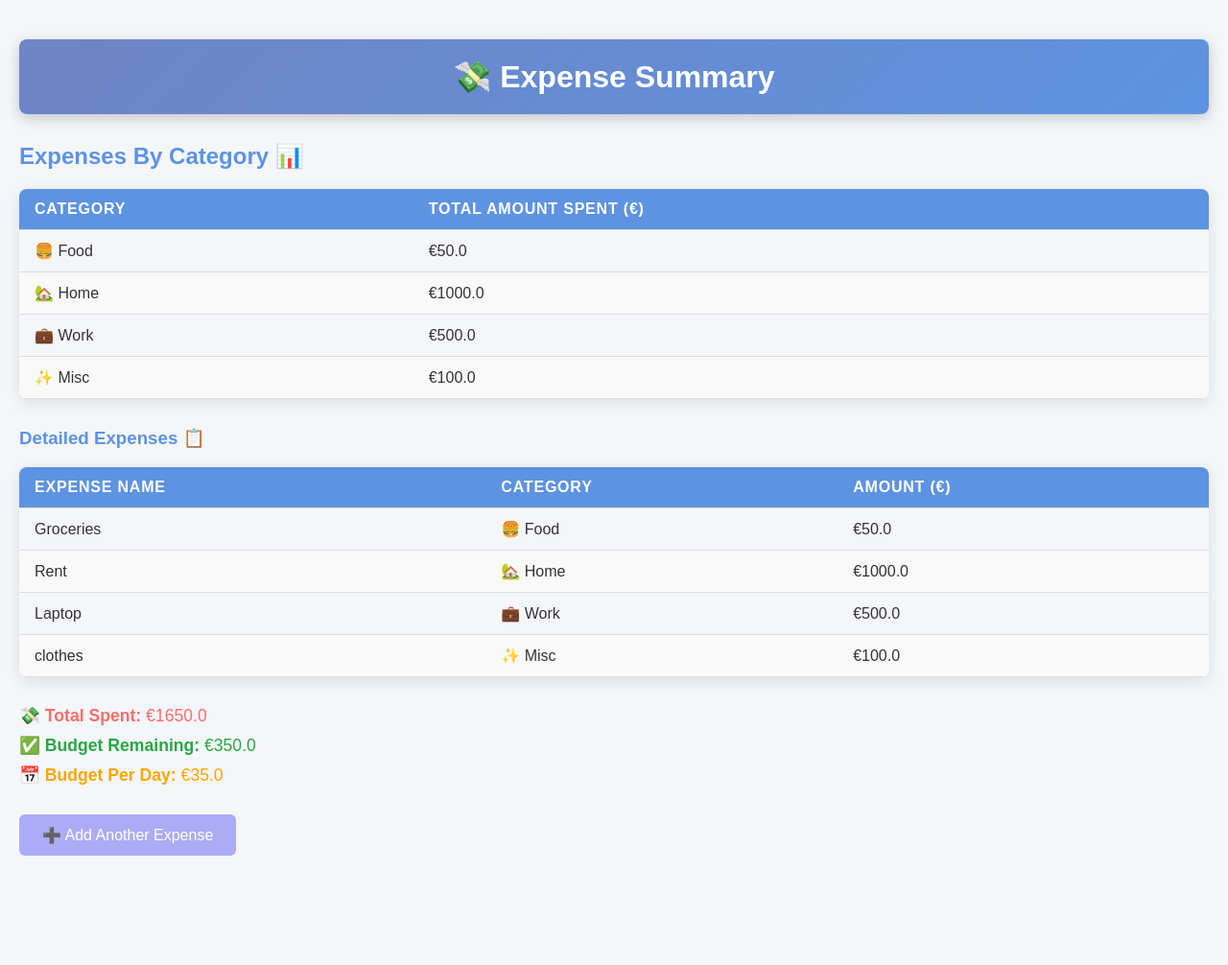
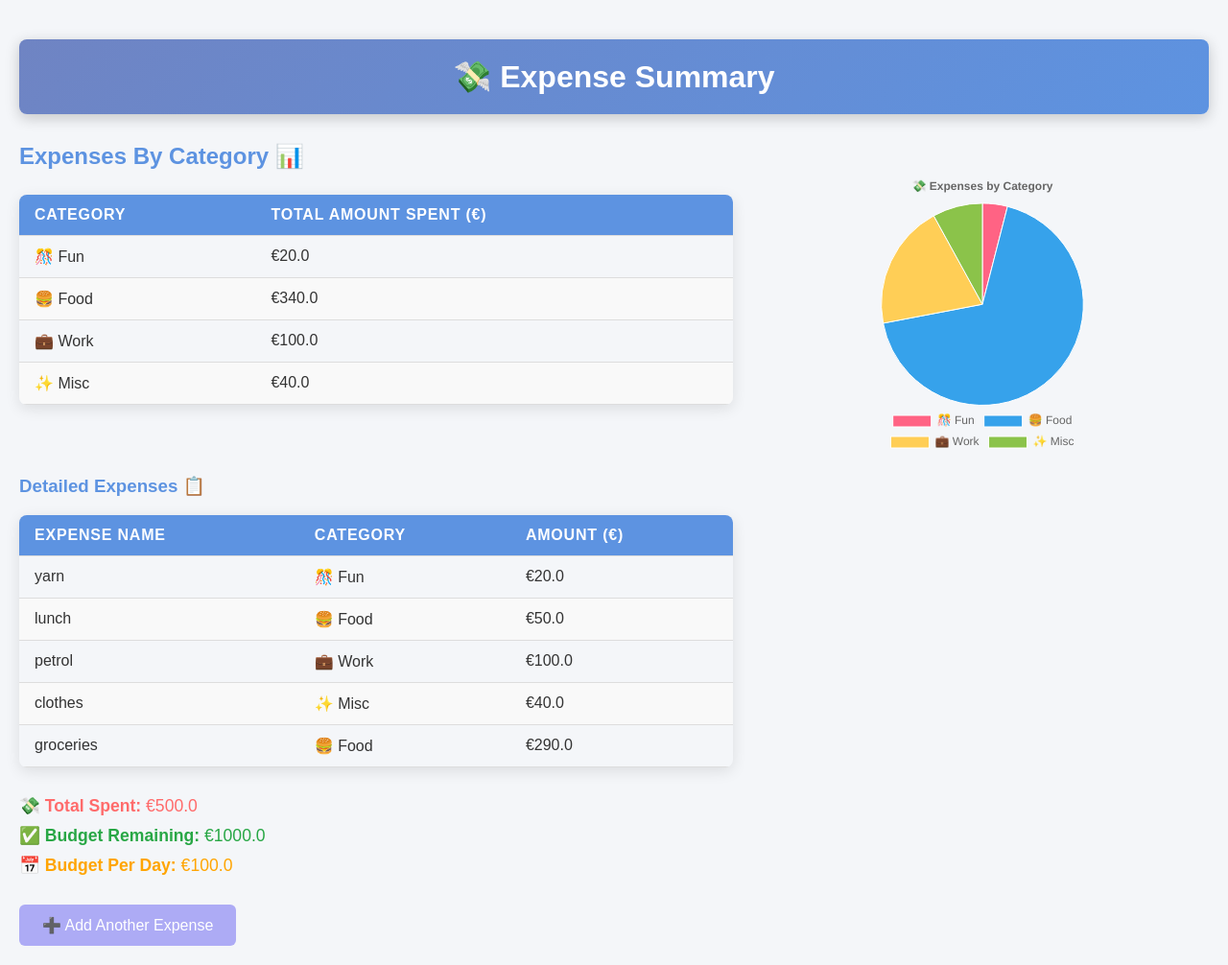
Before and after one commit to ishitaa9/finance-manager, a Flask app: page /summary in a window 1280 px wide. Shown: the whole page at 96% size. Before the commit the page ends 892 px from the top, so only its background shows below. Run offline with Flask 3, Linux system fonts and the light colour scheme.

Commit message:
added budget input for user

```diff
--- a/app.py
+++ b/app.py
@@ -13,25 +13,49 @@
 def index():
     return redirect(url_for('add_expense'))
 
+def get_budget():
+    try:
+        with open("budget.txt", "r") as f:
+            return float(f.read().strip())  # Read budget from file
+    except (FileNotFoundError, ValueError):
+        return 2000  # Default budget if file is missing or invalid
+
+
 @app.route('/add_expense', methods=['GET', 'POST'])
 def add_expense():
+    global budget
+    budget = get_budget()  # Fetch saved budget
+
     if request.method == 'POST':
-        # process the form data and save the expense
-        expense_name = request.form['name']
-        expense_amount = request.form['amount']
-        expense_category = request.form['category']
+        # Check if it's a budget update
+        if 'budget' in request.form:
+            try:
+                new_budget = float(request.form['budget'])
+                budget = new_budget
+                with open("budget.txt", "w") as f:
+                    f.write(str(budget))  # Save budget to file
+            except ValueError:
+                return "Invalid budget amount", 400
 
-        expense = Expense(name=expense_name, amount=expense_amount, category=expense_category)
-        save_expense_to_file(expense, 'expenses.csv')  # Saving to file
+        # Process expense data if submitted
+        if 'submit_expense' in request.form:
+            expense_name = request.form['name']
+            expense_amount = request.form['amount']
+            expense_category = request.form['category']
 
-        return redirect(url_for('summary'))  # After adding, redirect to summary page
-    return render_template('add_expense.html')
+            expense = Expense(name=expense_name, amount=expense_amount, category=expense_category)
+            save_expense_to_file(expense, 'expenses.csv')  # Save expense to file
+
+            return redirect(url_for('summary'))
+
+    return render_template('add_expense.html', budget=budget)
 
 
 @app.route('/summary')
 def summary():
+    budget = get_budget()  # Fetch updated budget
     expense_file_path = "expenses.csv"
-
+    expenses = read_expenses_from_file(expense_file_path)
     # Read expenses from the CSV file
     expenses = []
     with open(expense_file_path, "r") as f:
@@ -80,8 +104,11 @@
 
     # Total amount spent and budget remaining
     total_spent = sum(expense['amount'] for expense in expenses)
-    remaining_budget = 2000 - total_spent
-    daily_budget = remaining_budget / 10  # Assuming 10 days left in the month
+    remaining_budget = budget - total_spent
+    days_left = 10  # Assuming 10 days left in the month
+    daily_budget = remaining_budget / days_left if days_left > 0 else 0
+
+    amount_by_category = summarize_expenses_by_category(expenses)
 
     return render_template('summary.html',
                            amount_by_category=amount_by_category,
@@ -99,26 +126,52 @@
     expenses = []
     with open(expense_file_path, "r") as f:
         lines = f.readlines()
-        for line in lines:
+
+        # Skip the header row (first line)
+        header = lines[0].strip().split(", ")  # Read the header, but don't use it
+
+        for line in lines[1:]:  # Start processing from the second line
             stripped_line = line.strip()
-            expense_name, expense_amount, expense_category = stripped_line.split(", ")
-            line_expense = Expense(
-                name=expense_name,
-                amount=float(expense_amount),
-                category=expense_category
-            )
-            expenses.append(line_expense)
+
+            # Skip empty lines
+            if not stripped_line:
+                continue
+
+            # Split the line into expense_name, expense_amount, and expense_category
+            parts = stripped_line.split(", ")
+
+            # Ensure there are exactly 3 values
+            if len(parts) != 3:
+                print(f"Skipping invalid row: {line.strip()}")
+                continue
+
+            expense_name, expense_amount, expense_category = parts
+
+            try:
+                expense = Expense(
+                    name=expense_name,
+                    amount=float(expense_amount),  # Convert to float safely
+                    category=expense_category
+                )
+                expenses.append(expense)
+            except ValueError:
+                print(f"Skipping invalid row (non-numeric value in Amount column): {line.strip()}")
+
     return expenses
+
 
 def summarize_expenses_by_category(expenses):
     amount_by_category = {}
     for expense in expenses:
-        key = expense.category
-        if key in amount_by_category:
-            amount_by_category[key] += expense.amount
+        category = expense['category'] if isinstance(expense, dict) else expense.category
+        amount = expense['amount'] if isinstance(expense, dict) else expense.amount
+
+        if category in amount_by_category:
+            amount_by_category[category] += amount
         else:
-            amount_by_category[key] = expense.amount
+            amount_by_category[category] = amount
     return amount_by_category
+
 
 if __name__ == "__main__":
     app.run(debug=True)
--- /dev/null
+++ b/budget.txt
@@ -0,0 +1 @@
+1500.0
--- a/expenses.csv
+++ b/expenses.csv
@@ -1,5 +1,6 @@
 Expense Name, Amount, Category
-Groceries, 50, 🍔 Food
-Rent, 1000, 🏡 Home
-Laptop, 500, 💼 Work
-clothes, 100, ✨ Misc
+yarn, 20, 🎊 Fun
+lunch, 50, 🍔 Food
+petrol, 100, 💼 Work
+clothes, 40, ✨ Misc
+groceries, 290, 🍔 Food
--- a/templates/add_expense.html
+++ b/templates/add_expense.html
@@ -139,6 +139,7 @@
     <div>
         <h1>✨ Add Expense ✨</h1>
         <form method="POST">
+
             <label for="name">Expense Name:</label>
             <input type="text" id="name" name="name" required placeholder="Enter expense name"><br>
 
@@ -154,7 +155,10 @@
                 <option value="✨ Misc">Misc</option>
             </select><br>
 
-            <button type="submit">Add Expense</button>
+            <label for="budget">Set Budget: </label>
+            <input type="number" id="budget" name="budget" step="0.01" value="{{ budget }}" required >
+
+            <button type="submit" name="submit_expense">Add Expense</button>
             <button onclick="window.location.href='/summary';">Go to Summary</button>
         </form>
     </div>
--- a/templates/summary.html
+++ b/templates/summary.html
@@ -5,7 +5,6 @@
     <meta name="viewport" content="width=device-width, initial-scale=1.0">
     <title>Expense Summary</title>
     <style>
-        /* General Page Styling */
         body {
             font-family: 'Arial', sans-serif;
             background-color: #f4f6f9;
@@ -13,8 +12,6 @@
             padding: 20px;
             color: #333;
         }
-
-        /* Header */
         h1 {
             text-align: center;
             color: #fff;
@@ -28,10 +25,18 @@
         h2, h3 {
             color: #5d93e1;
         }
-
-        /* Table Styling */
+        h2{
+            margin-bottom: 0;
+        }
+        .summary-container {
+            display: flex;
+            align-items: center;
+            gap: 20px;
+            flex-wrap: wrap;
+        }
         table {
-            width: 100%;
+            width: 60%;
+            box-sizing: border-box;
             border-collapse: collapse;
             margin-bottom: 30px;
             border-radius: 8px;
@@ -52,7 +57,6 @@
             letter-spacing: 0.05em;
         }
 
-        /* Zebra Striping & Hover Effects */
         tbody tr:nth-child(even) {
             background-color: #f9f9f9;
         }
@@ -62,14 +66,10 @@
             cursor: pointer;
             transition: background-color 0.3s ease;
         }
-
-        /* Summary Text */
         p {
             font-size: 1.1rem;
             margin: 10px 0;
         }
-
-        /* Budget Highlights */
         p:nth-of-type(1) {
             color: #ff6b6b;
         }
@@ -82,7 +82,6 @@
             color: #ffa502;
         }
 
-        /* Button Styling */
         .btn {
             display: inline-block;
             padding: 12px 24px;
@@ -109,7 +108,32 @@
             box-shadow: 0 3px 6px rgba(0, 0, 0, 0.1);
         }
 
-        @media (max-width: 768px) {
+        #chart-container {
+            width: 30%;
+            max-width: 300px;
+            flex-shrink: 0;
+            box-sizing: border-box;
+            margin-left: 90px;
+        }
+
+        @media (max-width: 1090px) {
+            h2{
+                margin-bottom: 15px;
+            }
+            .summary-container {
+                flex-direction: column;
+                align-items: flex-start;
+                gap: 20px;
+            }
+
+            table {
+                width: 90%;
+            }
+
+            #chart-container {
+                margin-left: 30px;
+                width: 90%;
+            }
             table, th, td {
                 font-size: 0.9rem;
             }
@@ -120,12 +144,15 @@
             }
         }
     </style>
+    <script src="https://cdn.jsdelivr.net/npm/chart.js"></script>
 </head>
 <body>
 
     <h1>💸 Expense Summary</h1>
 
+    <!-- Expenses by Category -->
     <h2>Expenses By Category 📊</h2>
+    <div class="summary-container">
         <table>
             <thead>
                 <tr>
@@ -142,7 +169,13 @@
                 {% endfor %}
             </tbody>
         </table>
+            <div id="chart-container">
+            <canvas id="expenseChart"></canvas>
+        </div>
+    </div>
 
+
+    <!-- Detailed Expenses -->
     <h3>Detailed Expenses 📋</h3>
     <table>
         <thead>
@@ -171,5 +204,41 @@
         <button class="btn">➕ Add Another Expense</button>
     </a>
 
+    <script>
+        const chartCategories = {{ amount_by_category.keys() | list | tojson }};
+        const chartAmounts = {{ amount_by_category.values() | list | tojson }};
+
+        // Colors for the Pie Chart
+        const chartColors = ['#FF6384', '#36A2EB', '#FFCE56', '#8BC34A', '#FF9800', '#9C27B0'];
+
+        // Create Pie Chart
+        const ctx = document.getElementById('expenseChart').getContext('2d');
+        new Chart(ctx, {
+            type: 'pie',
+            data: {
+                labels: chartCategories,
+                datasets: [{
+                    label: 'Expenses by Category',
+                    data: chartAmounts,
+                    backgroundColor: chartColors,
+                    borderColor: '#fff',
+                    borderWidth: 1
+                }]
+            },
+            options: {
+                responsive: true,
+                plugins: {
+                    legend: {
+                        position: 'bottom'
+                    },
+                    title: {
+                        display: true,
+                        text: '💸 Expenses by Category'
+                    }
+                }
+            }
+        });
+    </script>
+
 </body>
 </html>
```
Lines whose indentation alone changed are shown as unchanged.
